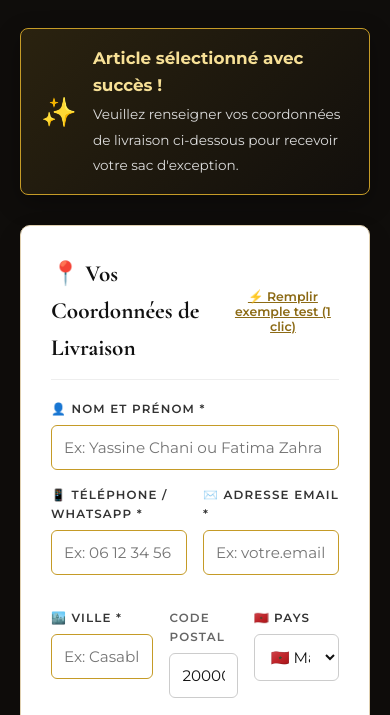
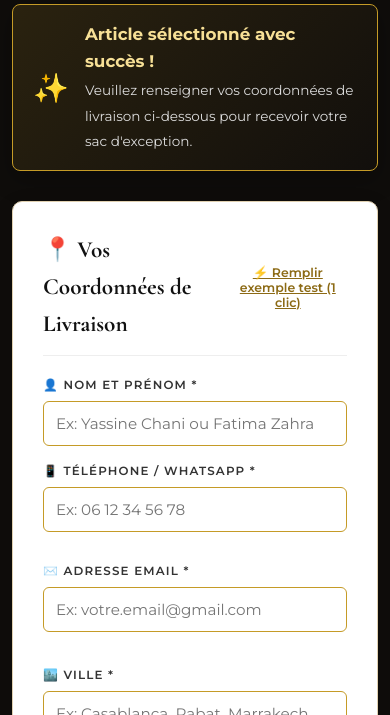
Before and after one commit to YassineChani/lalla-zayna, a website: page public/commande.html in a window 390 px wide. Shown: the part 129-844 px from the top of the page. Drawn offline with nearby package versions, Linux system fonts and the light colour scheme.

Commit message:
style: optimize mobile layout for commande.html and refine touch targets

```diff
--- a/public/commande.html
+++ b/public/commande.html
@@ -63,6 +63,42 @@
     @media (max-width: 900px) {
       .checkout-layout {
         grid-template-columns: 1fr;
+      }
+    }
+    .form-row-2col {
+      display: grid;
+      grid-template-columns: 1fr 1fr;
+      gap: 16px;
+      margin-bottom: 16px;
+    }
+    .form-row-3col {
+      display: grid;
+      grid-template-columns: 1.2fr 0.8fr 1fr;
+      gap: 16px;
+      margin-bottom: 16px;
+    }
+    @media (max-width: 640px) {
+      .checkout-page-container {
+        padding: 0 12px;
+        margin: 16px auto 60px auto;
+      }
+      .checkout-form-card {
+        padding: 20px 16px;
+      }
+      .checkout-summary-card {
+        padding: 20px 16px;
+      }
+      .form-row-2col,
+      .form-row-3col {
+        grid-template-columns: 1fr !important;
+        gap: 12px;
+      }
+      .checkout-page-title {
+        font-size: 1.6rem;
+      }
+      .btn-confirm-order {
+        padding: 15px 16px;
+        font-size: 0.92rem;
       }
     }
     .checkout-form-card {
@@ -211,7 +247,7 @@
             <input type="text" id="cust-name" class="form-control" style="background:#fff; color:#111; border:1px solid #c59b27; padding: 12px; font-size: 0.95rem; width:100%; border-radius:6px;" required placeholder="Ex: Yassine Chani ou Fatima Zahra">
           </div>
 
-          <div style="display: grid; grid-template-columns: 1fr 1fr; gap: 16px; margin-bottom: 16px;">
+          <div class="form-row-2col">
             <div class="form-group">
               <label class="form-label" style="font-weight: 600; color: #333; margin-bottom: 6px; display: block;">
                 📱 Téléphone / WhatsApp *
@@ -226,7 +262,7 @@
             </div>
           </div>
 
-          <div style="display: grid; grid-template-columns: 1.2fr 0.8fr 1fr; gap: 16px; margin-bottom: 16px;">
+          <div class="form-row-3col">
             <div class="form-group">
               <label class="form-label" style="font-weight: 600; color: #333; margin-bottom: 6px; display: block;">
                 🏙️ Ville *
```
